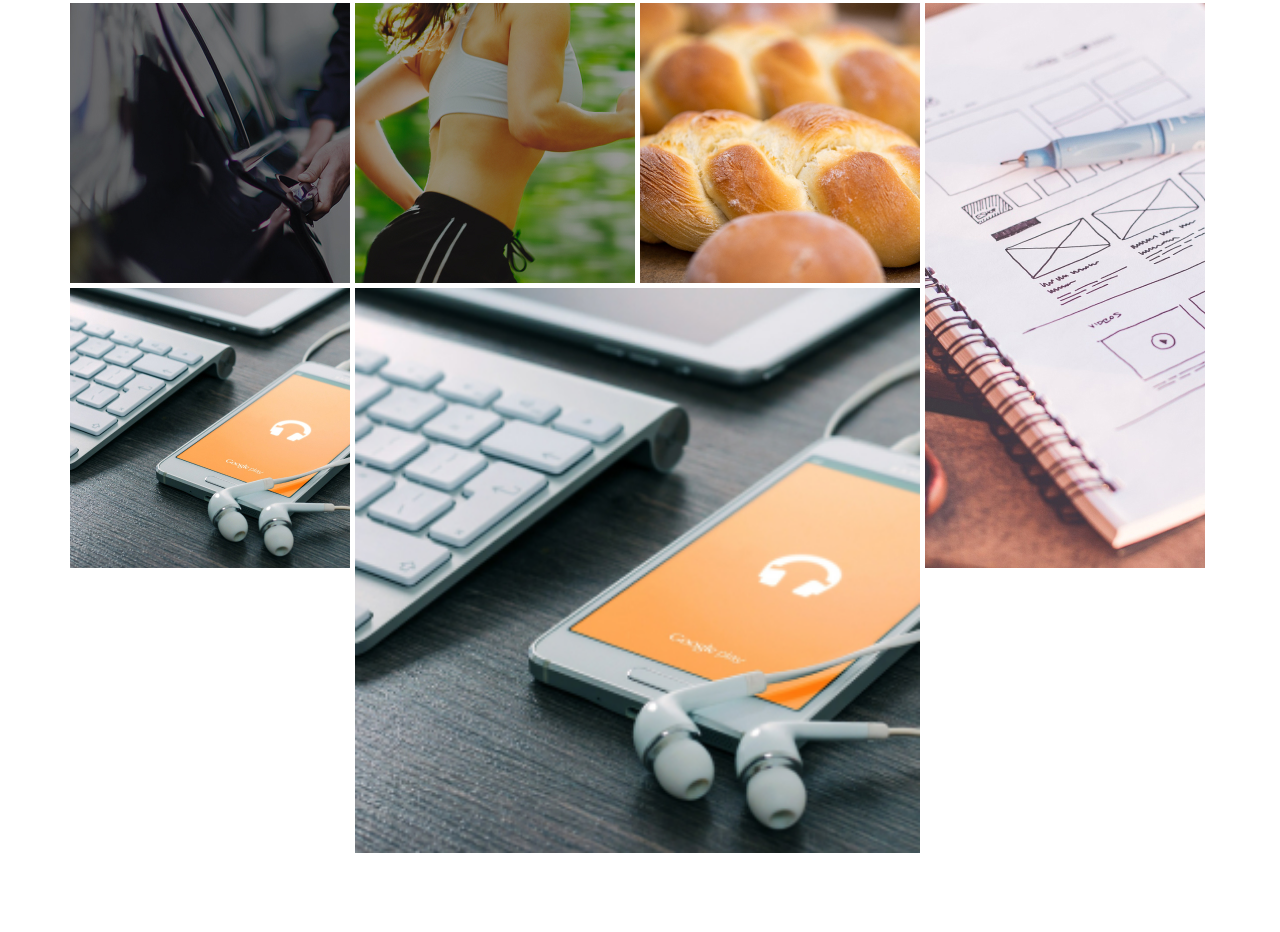
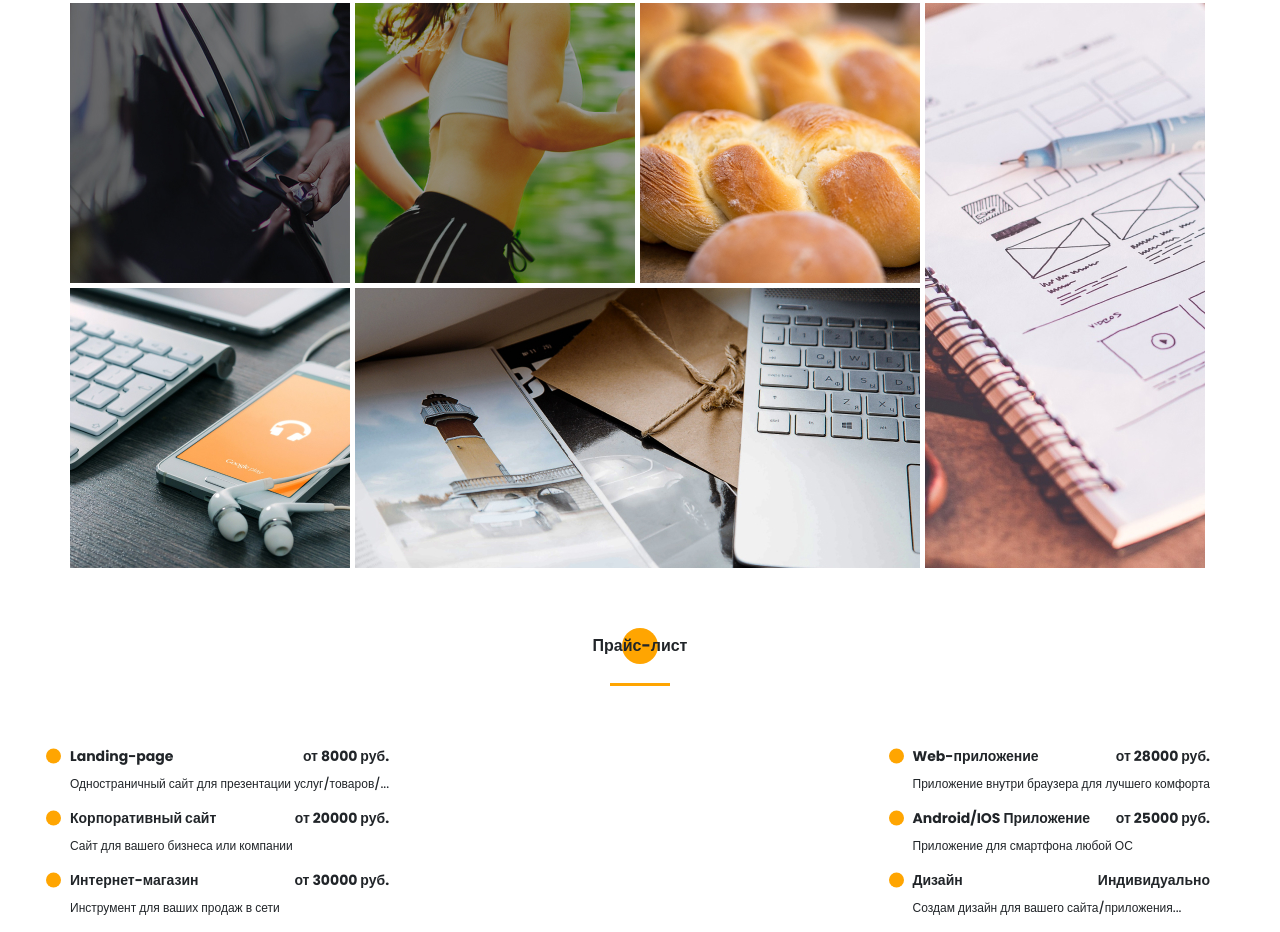
Before and after one commit to VoroninDenis92/Portfolio, a website: page src/index.html in a window 1280 px wide. Shown: the part 3605-4537 px from the top of the page. Before the commit the page ends 4458 px from the top, so only its background shows below. Drawn offline with nearby package versions, Linux system fonts and the light colour scheme; files that its build step writes are made by us from their sources; files whose address does not match are found by name.

Commit message:
added block price

```diff
--- a/src/index.html
+++ b/src/index.html
@@ -355,8 +355,68 @@
                     <img src="img/works/ipad.jpg" alt="test">
                 </a>
                 <a href="#" class="portfolio__item horizonal">
-                    <img src="img/works/ipad.jpg" alt="test">
+                    <img src="img/works/mac.jpg" alt="test">
                 </a>
+            </div>
+        </div>
+    </section>
+    <section class="price">
+        <div class="container">
+            <h2 class="title title_fz16 title__section-title">Прайс-лист</h2>
+            <div class="divider"></div>
+            <div class="price__wrapper">
+                <div>
+                    <div class="price__item">
+                        <div class="price__item-head">
+                            <h4 class="title title_fz14">Landing-page</h4>
+                            <div class="title title_fz14 price__item-tag">от 8000 руб.</div>
+                        </div>
+
+                        <div class="price__item-dscr">Одностраничный сайт для презентации услуг/товаров/...</div>
+                    </div>
+                    <div class="price__item">
+                        <div class="price__item-head">
+                            <h4 class="title title_fz14">Корпоративный сайт</h4>
+                            <div class="title title_fz14 price__item-tag">от 20000 руб.</div>
+                        </div>
+
+                        <div class="price__item-dscr">Сайт для вашего бизнеса или компании</div>
+                    </div>
+                    <div class="price__item">
+                        <div class="price__item-head">
+                            <h4 class="title title_fz14">Интернет-магазин</h4>
+                            <div class="title title_fz14 price__item-tag">от 30000 руб.</div>
+                        </div>
+
+                        <div class="price__item-dscr">Инструмент для ваших продаж в сети</div>
+                    </div>
+                </div>
+                <div>
+                    <div class="price__item">
+                        <div class="price__item-head">
+                            <h4 class="title title_fz14">Web-приложение</h4>
+                            <div class="title title_fz14 price__item-tag">от 28000 руб.</div>
+                        </div>
+
+                        <div class="price__item-dscr">Приложение внутри браузера для лучшего комфорта</div>
+                    </div>
+                    <div class="price__item">
+                        <div class="price__item-head">
+                            <h4 class="title title_fz14">Android/IOS Приложение</h4>
+                            <div class="title title_fz14 price__item-tag">от 25000 руб.</div>
+                        </div>
+
+                        <div class="price__item-dscr">Приложение для смартфона любой ОС</div>
+                    </div>
+                    <div class="price__item">
+                        <div class="price__item-head">
+                            <h4 class="title title_fz14">Дизайн</h4>
+                            <div class="title title_fz14 price__item-tag">Индивидуально</div>
+                        </div>
+
+                        <div class="price__item-dscr">Создам дизайн для вашего сайта/приложения...</div>
+                    </div>
+                </div>
             </div>
         </div>
     </section>
--- /dev/null
+++ b/src/sass/blocks/_price.scss
@@ -0,0 +1,35 @@
+.price {
+    padding-top: 66px;
+    &__wrapper {
+        margin-top: 60px;
+        display: flex;
+        justify-content: space-between;
+
+    }
+    &__item {
+        position: relative;
+        &-head {
+            display: flex;
+            justify-content: space-between;
+        }
+        &-dscr {
+            font-weight: 500;
+            font-size: 12px;
+            line-height: 18px;
+
+            margin-bottom: 15px;
+        }
+        &:before {
+            content: '';
+                position: absolute;
+                width: 15px;
+                height: 15px;
+                background: $main-color;
+                border-radius: 100%;
+                left: -24px;
+                top: 22%;
+                transform: translateY(-50%);
+        }
+    }
+
+}
--- a/src/sass/style.scss
+++ b/src/sass/style.scss
@@ -34,3 +34,4 @@
 @import 'blocks/resume';
 @import 'blocks/skills';
 @import 'blocks/portfolio';
+@import 'blocks/price';
```
Also changed, not shown: dist/css/style.min.css, dist/img/works/mac.jpg (added), dist/index.html, src/img/works/mac.jpg (added).
